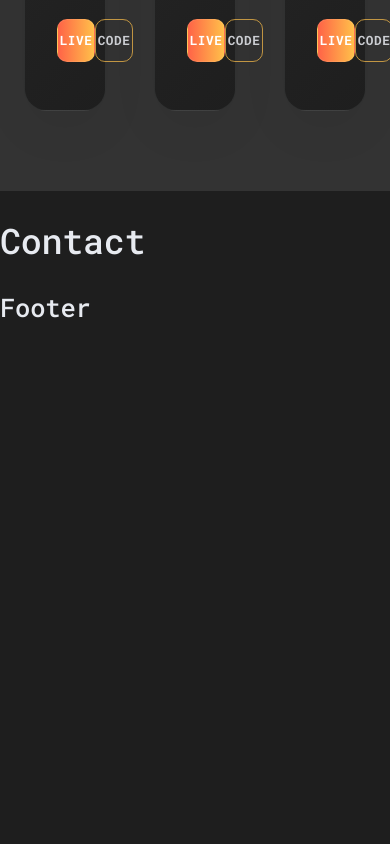
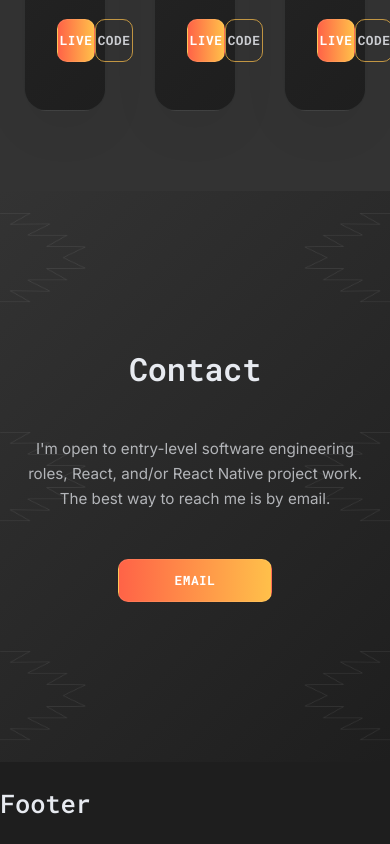
Before and after one commit to jordnlnn/dev-portfolio-26, a React (Vite) app: page / in a window 390 px wide. Shown: the part 3874-4718 px from the top of the page. Before the commit the page ends 4222 px from the top, so only its background shows below. Built offline with nearby package versions, Linux system fonts and the light colour scheme.

Commit message:
Add Contact section content and styles

```diff
--- a/src/sections/Contact.jsx
+++ b/src/sections/Contact.jsx
@@ -1,7 +1,18 @@
 export default function Contact() {
   return (
-    <section id="contact">
-      <h2 style={{ fontFamily: "var(--font-mono)" }}>Contact</h2>
+    <section id="contact" className="contact">
+      <div className="container contact__inner">
+        <h3 className="contact__title">Contact</h3>
+
+        <p className="contact__description">
+          I'm open to entry-level software engineering roles, React, and/or
+          React Native project work. The best way to reach me is by email.
+        </p>
+
+        <a className="btn btn--solid" href="#" target="_blank" rel="noreferrer">
+          EMAIL
+        </a>
+      </div>
     </section>
   );
 }
--- /dev/null
+++ b/src/styles/_contact.scss
@@ -0,0 +1,69 @@
+.contact {
+  position: relative;
+  padding-top: var(--space-8);
+  padding-bottom: var(--space-8);
+  background: var(--bg-gradient);
+  overflow: hidden;
+}
+
+.contact::before {
+  content: "";
+  position: absolute;
+  inset: 0;
+  background-image: url(../../assets/hero-image-drawing.png);
+  background-repeat: no-repeat;
+  background-size: cover;
+  background-position: center;
+  opacity: 0.15;
+  pointer-events: none;
+}
+
+.contact > * {
+  position: relative;
+  z-index: 1;
+}
+
+.contact__inner {
+  display: grid;
+  place-items: center;
+  text-align: center;
+  padding: var(--space-8) 0;
+}
+
+.contact__title {
+  font-family: var(--font-mono);
+  font-weight: 600;
+  font-size: clamp(2rem, 4.8vw, 3.25rem);
+  line-height: 1.15;
+  color: var(--text);
+  margin: 0;
+  max-width: 27ch;
+}
+
+.contact__description {
+  max-width: 70ch;
+  font-size: var(--fs-1);
+  color: var(--muted);
+  margin: var(--space-6) 0;
+}
+
+@media screen and (max-width: 900px) {
+  .contact::before {
+    content: "";
+    position: absolute;
+    inset: 0;
+    background-image: url(../../assets/hero-image-drawing.png);
+    background-repeat: repeat-y;
+    background-size: contain;
+    background-position: center;
+    opacity: 0.15;
+    pointer-events: none;
+  }
+}
+
+@media screen and (max-width: 500px) {
+  .contact {
+    padding-left: var(--space-4);
+    padding-right: var(--space-4);
+  }
+}
--- a/src/styles/main.scss
+++ b/src/styles/main.scss
@@ -6,3 +6,4 @@
 @use "./about";
 @use "./experience";
 @use "./projects";
+@use "./contact";
```
Also changed, not shown: src/utils/classnames.js (deleted).
